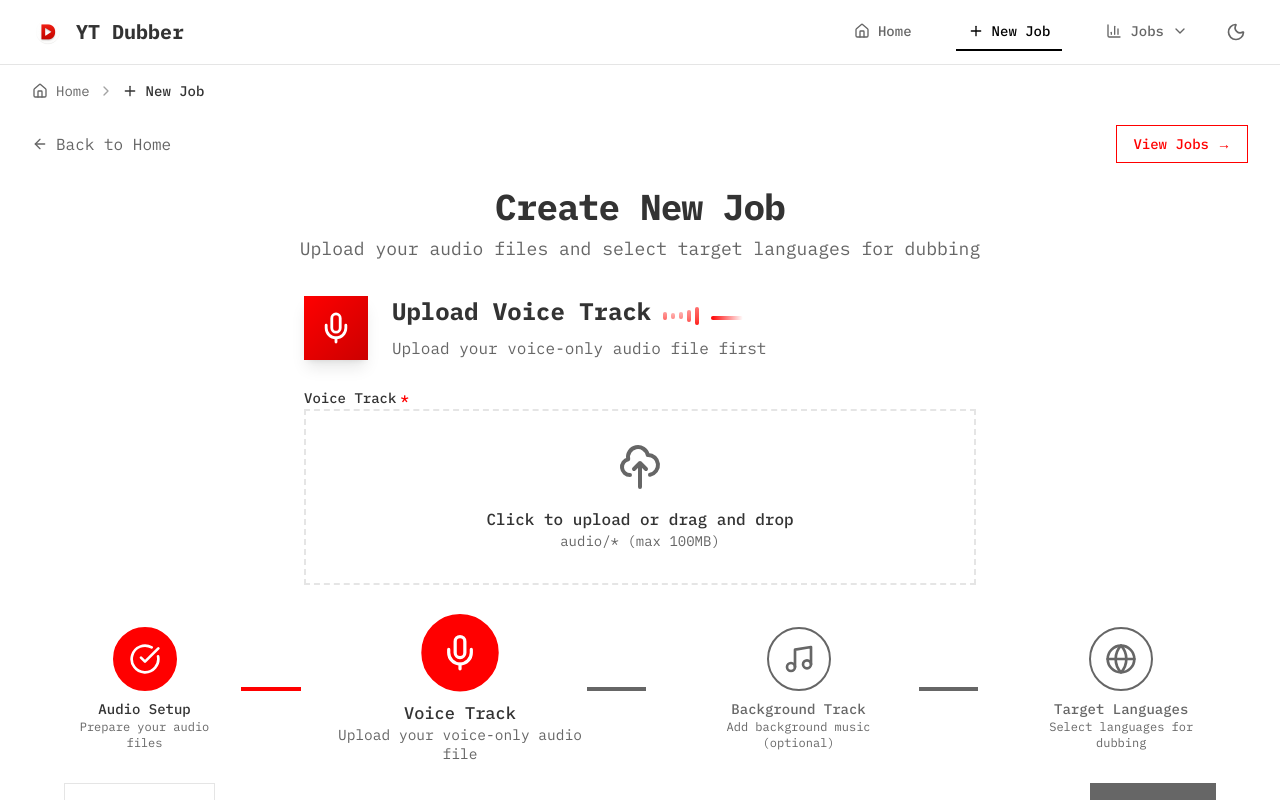
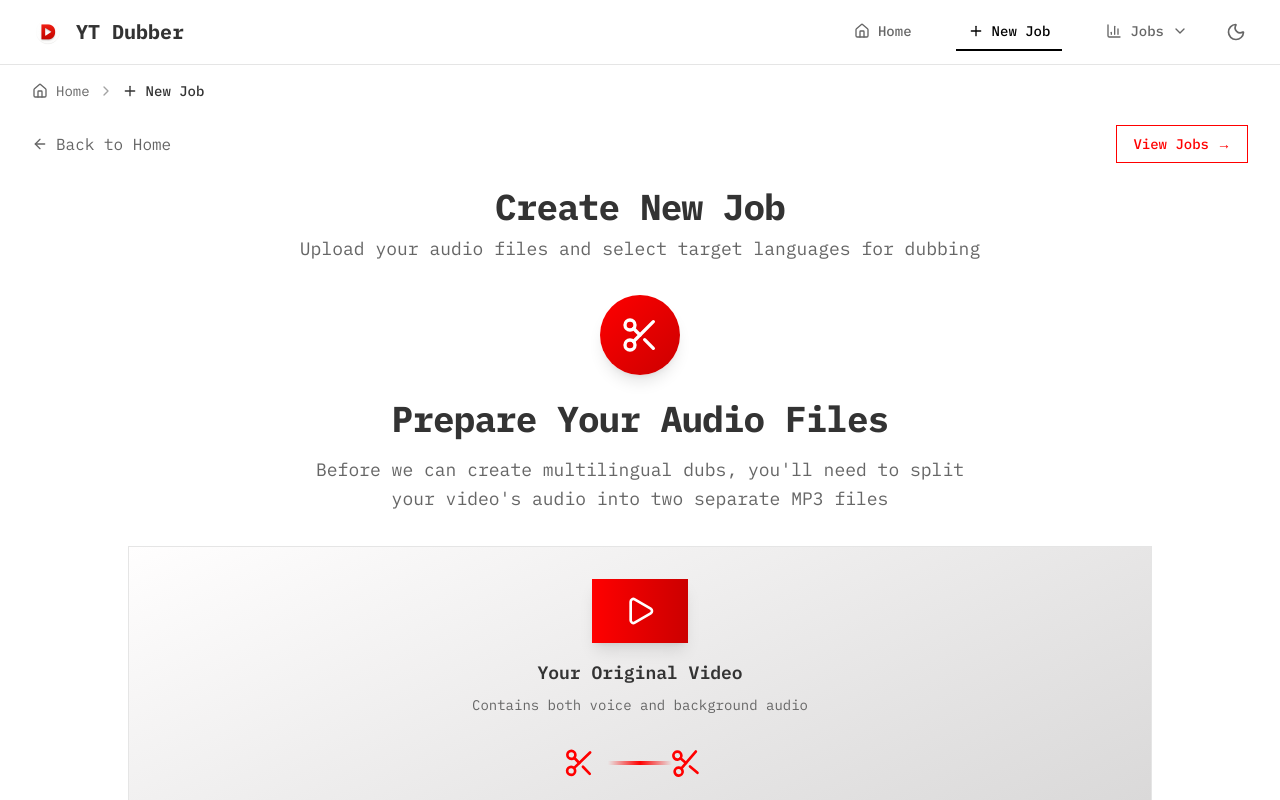
Before and after one commit to iudofia2026/youtubedubber.com, a Next.js app in the folder frontend/: page /new in a window 1280 px wide. Shown: the top 800 px of the page. Built offline with nearby package versions, Linux system fonts and the light colour scheme.

Commit message:
Fix new job page to start at intro step (step 0)
- Change initial state from step 1 to step 0
- Now shows audio preparation guide first when visiting /new

```diff
--- a/frontend/app/new/page.tsx
+++ b/frontend/app/new/page.tsx
@@ -15,7 +15,7 @@ import { areDurationsEqual, formatDurationDifference, formatDuration } from '@/l
 
 export default function NewJobPage() {
   const router = useRouter();
-  const [currentStep, setCurrentStep] = useState(1);
+  const [currentStep, setCurrentStep] = useState(0);
   const [voiceTrack, setVoiceTrack] = useState<File | null>(null);
   const [backgroundTrack, setBackgroundTrack] = useState<File | null>(null);
   const [targetLanguages, setTargetLanguages] = useState<string[]>([]);
```
